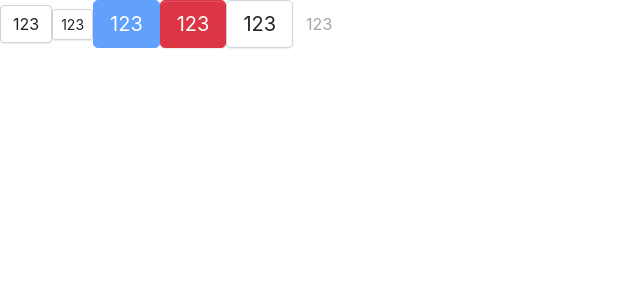
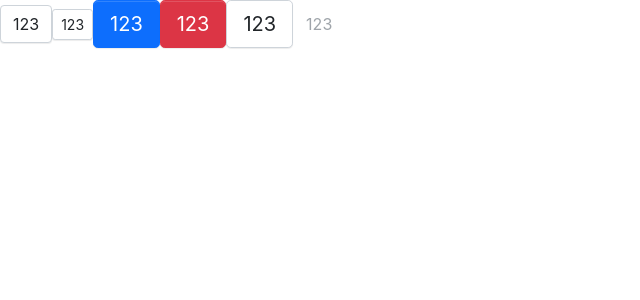
Before and after one commit to yqwoshuai/lx-comp, a React (Create React App) app: page / in a window 1280 px wide. Shown: the top 300 px of the page, without its empty margins (0-640 px from the left). Built offline with nearby package versions, Linux system fonts and the light colour scheme.

Commit message:
button组件单测

```diff
--- a/src/App.tsx
+++ b/src/App.tsx
@@ -7,7 +7,7 @@ function App() {
       <header className="App-header">
         <Button>123</Button>
         <Button size={ButtonSize.Small}>123</Button>
-        <Button disabled btnType={ButtonType.Primary} size={ButtonSize.Large}>123</Button>
+        <Button className="custom" onClick={() => console.log(1)} btnType={ButtonType.Primary} size={ButtonSize.Large}>123</Button>
         <Button btnType={ButtonType.Danger} size={ButtonSize.Large}>123</Button>
         <Button btnType={ButtonType.Default} size={ButtonSize.Large}>123</Button>
         <Button disabled btnType={ButtonType.Link} href="www.baidu.com">123</Button>
--- a/src/components/Button/button.tsx
+++ b/src/components/Button/button.tsx
@@ -1,48 +1,66 @@
-import React from 'react'
-import classNames from 'classnames'
+import React from "react";
+import classNames from "classnames";
 
 export enum ButtonSize {
-  Large = 'lg',
-  Small = 'sm'
+  Large = "lg",
+  Small = "sm",
 }
 
 export enum ButtonType {
-  Primary = 'primary',
-  Default = 'default',
-  Danger = 'danger',
-  Link = 'link'
+  Primary = "primary",
+  Default = "default",
+  Danger = "danger",
+  Link = "link",
 }
 
 interface BaseButtonProps {
-  className?: string
-  disabled?: boolean
-  size?: ButtonSize
-  btnType?: ButtonType
-  children: React.ReactNode
-  href?: string
+  className?: string;
+  disabled?: boolean;
+  size?: ButtonSize;
+  btnType?: ButtonType;
+  children: React.ReactNode;
+  href?: string;
 }
 
-const Button: React.FC<BaseButtonProps> = (props) => {
-  const { btnType, disabled, size, children, href } = props
-  const classes = classNames('btn', {
+type NativeButtonProps = BaseButtonProps &
+  React.ButtonHTMLAttributes<HTMLElement>;
+type AnchorButtonProps = BaseButtonProps &
+  React.AnchorHTMLAttributes<HTMLElement>;
+export type ButtonProps = Partial<NativeButtonProps & AnchorButtonProps>;
+
+const Button: React.FC<ButtonProps> = (props) => {
+  const {
+    btnType,
+    disabled,
+    size,
+    children,
+    href,
+    className,
+    ...restProps
+  } = props;
+  const classes = classNames("btn", className, {
     [`btn-${btnType}`]: btnType,
     [`btn-${size}`]: size,
-    'disabled': (btnType === ButtonType.Link) && disabled
-  })
+    disabled: btnType === ButtonType.Link && disabled,
+  });
   if (btnType === ButtonType.Link && href) {
     return (
-      <a className={classes} href={href}>{children}</a>
-    )
+      <a className={classes} href={href} {...restProps}>
+        {children}
+      </a>
+    );
   } else {
     return (
-      <button className={classes} disabled={disabled}>{children}</button>
-    )
+      <button className={classes} disabled={disabled} {...restProps}>
+        {children}
+      </button>
+    );
   }
-}
+};
 
 Button.defaultProps = {
   disabled: false,
-  btnType: ButtonType.Default
-}
+  btnType: ButtonType.Default,
+};
 
-export default Button
+export default Button;
```
Also changed, not shown: 2 other files (tests, documents, lock files or other folders).
